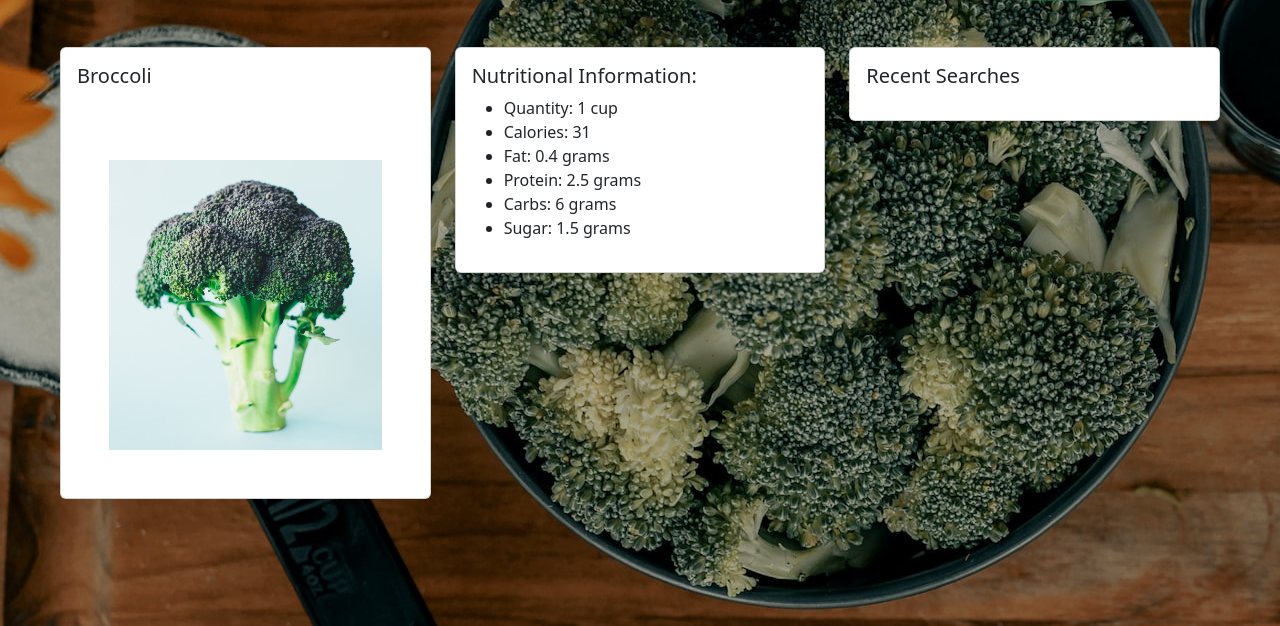
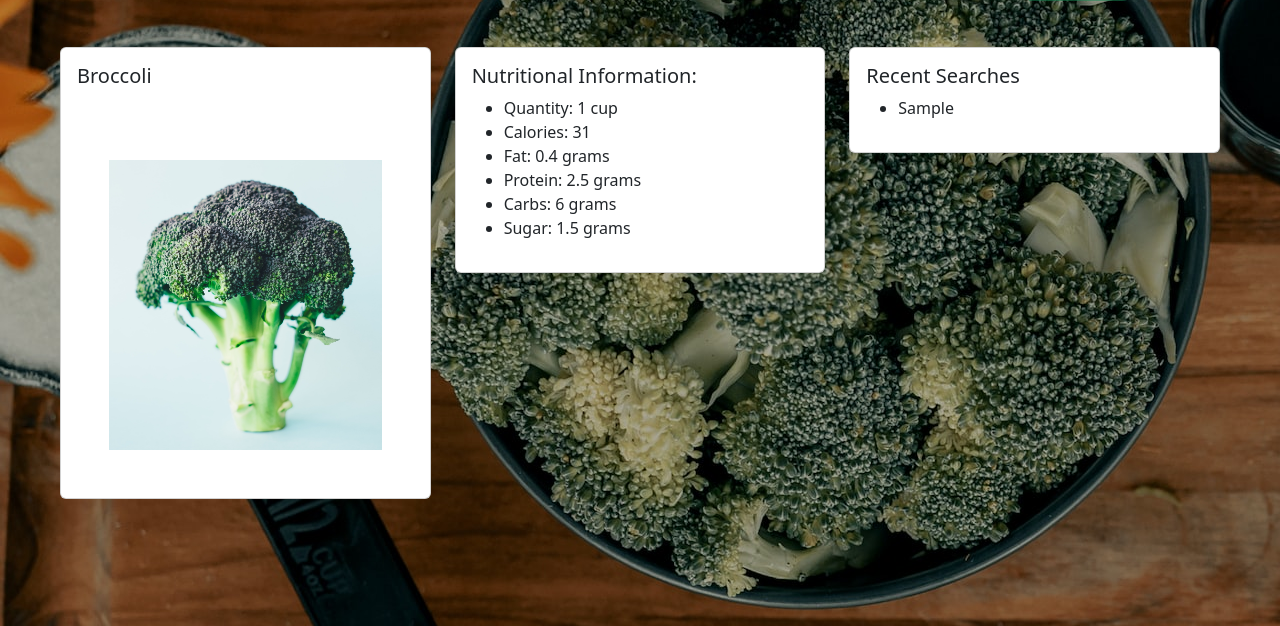
Before and after one commit to chuckfee23/project1-group5, a plain HTML site: page index.html in a window 1280 px wide. Both pictures are taken after typing "Sample" into the empty fields and a click on the button "Search". Shown: the part 174-800 px from the top of the page. Drawn offline with nearby package versions, Linux system fonts and the light colour scheme; no server answers.

Commit message:
functions to save to local storage and display local storage

```diff
--- a/assets/js/script.js
+++ b/assets/js/script.js
@@ -8,8 +8,10 @@ var searchInput = $(".form-control");
 var nutriData = $("li");
 // Get element for name of ingredient
 var ingrName = $("#search-name");
-
+//Get element for image display
 var imgCard = $(".card-img");
+//Get searches UL list to append li
+var ul = document.querySelector('#searches');
 
 
 ////////////////////////////////      Functions        ///////////////////////////////
@@ -78,10 +80,34 @@ function searchIngredient(ingredient) {
 
   }
 
+  function saveSearch(input)
+  {
+    var ingredientStorage = localStorage.getItem("ingredientStorage");
+    if (ingredientStorage === null)
+    ingredientStorage = [];
+    else
+    {
+      ingredientStorage = JSON.parse(ingredientStorage);
+    }
+    ingredientStorage.unshift(input);
+    var newIngredientAdded = JSON.stringify(ingredientStorage);
+    localStorage.setItem("ingredientStorage", newIngredientAdded);
+  }
 
+  function displaySearch()
+  {
+    var ingredientStorage = localStorage.getItem("ingredientStorage");
+    ingredientStorage = JSON.parse(ingredientStorage);
 
-
-
+    if (ingredientStorage != null)
+    {
+        for (var i = 0; i < ingredientStorage.length; i++) {
+            var createLi = document.createElement("li");
+            createLi.textContent = ingredientStorage[i]
+            ul.appendChild(createLi);
+        }
+    }
+  }
 
 
 /////////////////////////////       Event handlers      ///////////////////////////
@@ -93,9 +119,12 @@ searchBtn.on("click", ()=> {
   // console.log(input);
   searchIngredient(input);
   getPhoto(input);
+  saveSearch(input);
+  displaySearch();
 });
 
 
 
 
 //////////////////////////     Execute at lauch functions        ///////////////////////////////
+displaySearch();
--- a/index.html
+++ b/index.html
@@ -45,8 +45,8 @@
                 <div class="col-md-4">
                     <div class="card">
                     <div class="card-body">
-                        <h5 class="card-title" id="recently-searched">Recent Searches</h5>
-                        <ul>
+                        <h5 class="card-title"  id="recently-searched">Recent Searches</h5>
+                        <ul id="searches">
                         </ul>
                     </div>
                     </div>
```
